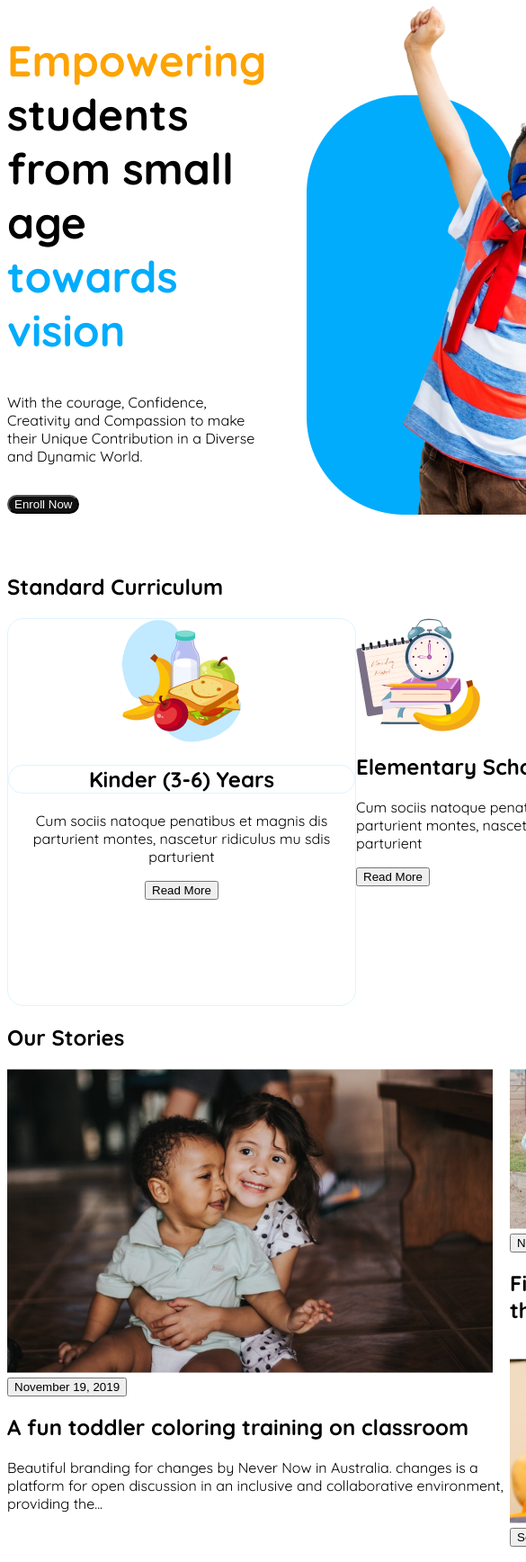
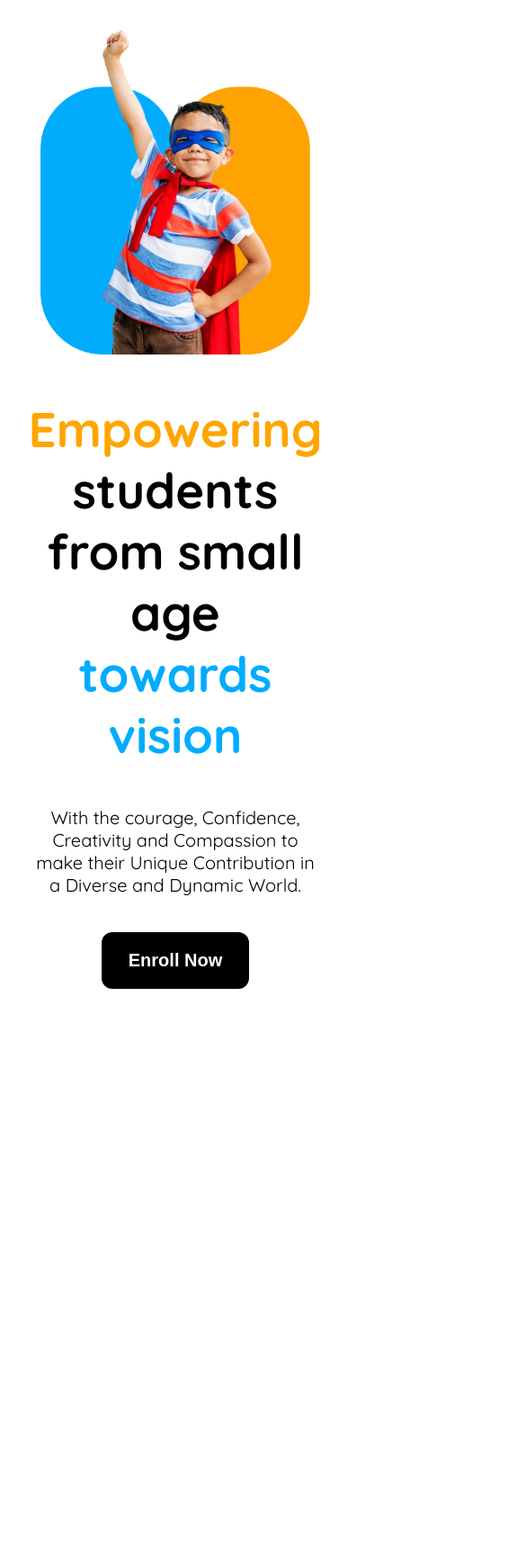
Before and after one commit to muttalib404/B11-Assignment2-KS, a plain HTML site: page kids.html in a window 390 px wide. Shown: the part 159-1895 px from the top of the page at 90% size, 585 px wide, since content can reach past the window. After the commit the page ends 1296 px from the top, so only its background shows below. Drawn offline with Linux system fonts and the light colour scheme.

Commit message:
banner done

```diff
--- a/kids.html
+++ b/kids.html
@@ -1,12 +1,14 @@
 <!DOCTYPE html>
 <html lang="en">
+
 <head>
     <meta charset="UTF-8">
     <meta name="viewport" content="width=device-width, initial-scale=1.0">
     <title>B11-ASSIGNMENT-2</title>
     <link rel="stylesheet" href="style/kids.css">
 </head>
-<body  class="quicksand-font">
+
+<body class="quicksand-font">
     <header>
         <div class="logo">
             <img src="assets/logo.png" alt="">
@@ -22,7 +24,7 @@
             </ul>
         </nav>
         <div class="btn-container">
-            <button class="contact">Contact</button>
+            <button class="btn-primary">Contact</button>
         </div>
         <div class="menu">
 
@@ -36,9 +38,10 @@
                     students from small <br> age <span class="skyblue">towards vision</span>
                 </h1>
                 <p class="banner-description">
-                    With the courage, Confidence, Creativity and Compassion to make their Unique Contribution in a Diverse and Dynamic World.
+                    With the courage, Confidence, Creativity and Compassion to make their Unique Contribution in a
+                    Diverse and Dynamic World.
                 </p>
-                <button class="enroll">Enroll Now</button>
+                <button class="btn-primary">Enroll Now</button>
             </div>
 
             <div class="banner-image"><img src="assets/hero-kids.png" alt="">
@@ -48,7 +51,7 @@
 
 
 
-        <section id="curriculum">
+        <section id="curriculum" class="hide">
             <h1 class="curriculum-title">Standard Curriculum</h1>
             <div class="curriculam-container">
 
@@ -81,7 +84,7 @@
                 </div>
 
         </section>
-        <section id="stories">
+        <section id="stories" class="hide">
             <h1 class="stories title">Our Stories</h1>
             <div class="stories-container">
 
@@ -130,16 +133,19 @@
         </section>
 
     </main>
-    <footer>
+    <footer class="hide">
         <section id="footer">
             <div class="kids education">
                 <img src="assets/logo.png" alt="">
                 <h1>Kids
                     Education</h1>
-                    <p>Kids' education is the foundation upon which they build their future. It's a journey of exploration, discovery, and growth, where children develop essential skills and knowledge. From the moment they start to learn, they're absorbing information about the world around them, developing their language, and forming their understanding of how things work.</p>
+                <p>Kids' education is the foundation upon which they build their future. It's a journey of exploration,
+                    discovery, and growth, where children develop essential skills and knowledge. From the moment they
+                    start to learn, they're absorbing information about the world around them, developing their
+                    language, and forming their understanding of how things work.</p>
             </div>
 
-            <div class="About Scholl">
+            <div class="About-School">
                 <h3>About School</h3>
                 <ul>
                     <li>Home</li>
@@ -161,4 +167,5 @@
     </footer>
 
 </body>
+
 </html>
--- a/style/kids.css
+++ b/style/kids.css
@@ -8,6 +8,11 @@
     font-style: normal;
   }
   /*Shared Style*/
+
+  :root {
+    --primary-color: orange;
+    --secondary-color: rgba(1, 172, 253, 1);
+  }
 
   .flex {
     display: flex;
@@ -43,11 +48,8 @@
     text-decoration: none;
   }
 
-   #banner{
-    display: flex;
-    gap: 2.8rem ;
-   }
- .contact{
+
+ .btn-primary{
     border-radius: 12px;
     background-color: #FEA301;
     border: none;
@@ -97,81 +99,47 @@
   .nav-purple{
     color: #5D58EF;
   }
-  /* .navbar{
-    justify-content: space-between;
-    width: 72.5rem;
-    height: 3.8rem;
-  } */
+
 
 /*banner*/
-.orange{
-  color: #FEA301;
+
+#banner {
+  padding: 30px 10%;
+  display: flex;
+  align-items: center;
+  justify-content: space-between;
 }
-#banner{
-  margin-bottom: 3.8rem;
+
+.banner-image img {
+  width: 100%;
 }
-.banner-container{
-  width: 40rem;
-  height: 11.4rem;
-  font-size: 2rem;
+
+.banner-title {
+  font-size: 3.4rem;
 }
-.banner-description{
-  font-size: 1rem;
+
+.banner-description {
+  font-size: 1.25rem;
 }
-.skyblue{
-  color: #01ACFD;
+
+.banner-container button {
+  background-color: black;
+  margin-top: 20px;
 }
-/* Section Style */
-.curriculam-container{
-  display: flex;
-  width: 1160px;
-  height: 431px;
+.orange {
+  color: var(--primary-color);
 }
-.curriculum-title{
-  align-items: center;
+
+.skyblue {
+  color: var(--secondary-color);
 }
-.card-1{
-  text-align: center;
-  border: .5px solid #DEF5FF;
-  border-radius: 18px;
 
 
-  gap: 28px;
-}
+
+
 
 /* card related style */
-/* .card-1{
-    width: 367.8px;
-    height: 476.78px;
-    border: 1px solid #DEF5FF;
-    border-radius: 18.86px;
-    padding: 10px;
-}
-.card-1 img{
-    width: 130px;
-    height: 111px;
-    padding: 20px 100px;
-} */
 
-/*story*/
-
-
-.stories-container{
-  display: flex;
-  width: 1160px;
-  height: 630px;
-
-}
-.stories-sub-container{
-  display: grid;
-  grid-template-columns: repeat(2, 1fr);
-  gap: 19px;
-
-}
-  #footer{
-    display: flex;
-    justify-content: space-between;
-  }
 
   @media screen and (max-width:576px) {
     nav, .btn-container {
@@ -187,6 +155,13 @@
       border-bottom: 2px solid #FEA301;
     }
 
+    #banner {
+      flex-direction: column-reverse;
+    }
+    .banner-container {
+      text-align: center;
+    }
+
 
 
 
@@ -198,3 +173,7 @@
     }
 
   }
+
+  .hide {
+    display: none;
+  }
```
Lines whose indentation alone changed are shown as unchanged.
